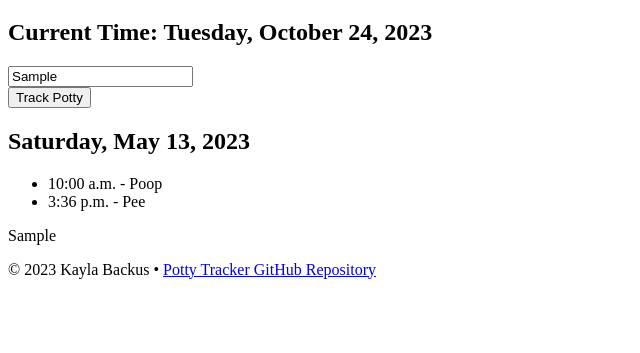
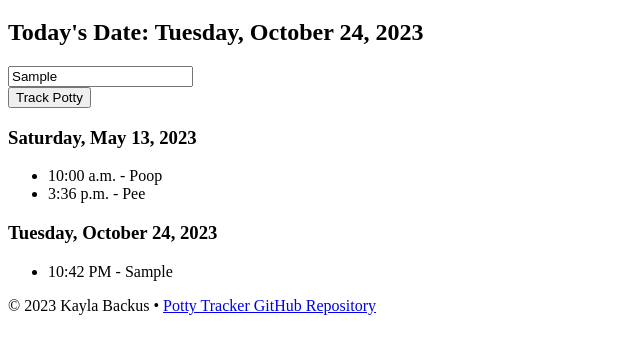
Before and after one commit to kaylab78/potty-tracker, a plain HTML site: page index.html in a window 1280 px wide. Both pictures are taken after typing "Sample" into the empty fields and a click on the button "Track Potty". Shown: the part 61-414 px from the top of the page, without its empty margins (0-640 px from the left). Drawn offline with nearby package versions, Linux system fonts and the light colour scheme.

Commit message:
Added functionality for one record

```diff
--- a/assets/js/script.js
+++ b/assets/js/script.js
@@ -1,16 +1,18 @@
 // When the user chooses a potty option and submits it, a new card shows up with the current date, the time of submission and the choice. If there is already a card for the day, the submitted choice shows up with the correct time. The cards are sorted by date newest to oldest.
 
 // Variables
-const currentTimeEl = document.querySelector("#current-time");
+const currentDateEl = document.querySelector("#current-date");
 const pottyInputEl = document.querySelector("#potty-input");
 const trackBtnEl = document.querySelector("#track-btn");
 const pottyOutputEl = document.querySelector("#potty-output");
 const copyrightYear = document.querySelector("#copyright-year");
+const timeEl = new Date().toLocaleString('en-us', {hour:"numeric", minute:"numeric"});
+const dateEl = new Date().toLocaleDateString('en-us', {weekday:"long", year:"numeric", month:"long", day:"numeric"});
 
 // When the window loads, the copyright information loads in the footer and current date displays in the header.
 $(document).ready(function() {
     renderCopyright();
-    displayCurrentTime();
+    displayCurrentDate();
 });
 
 // The copyright year changes based on the current year.
@@ -21,20 +23,27 @@ function renderCopyright() {
 };
 
 // Current date
-function displayCurrentTime() {
-    currentTimeEl.textContent = new Date().toLocaleDateString('en-us', { weekday:"long", year:"numeric", month:"long", day:"numeric"});
+function displayCurrentDate() {
+    currentDateEl.textContent = dateEl;
 };
 
+// When the Track Potty button is clicked, the potty type is entered.
 trackBtnEl.addEventListener("click", displayPottyType);
 
 function displayPottyType(event) {
     event.preventDefault();
     let newPottyDiv = document.createElement("div");
+    let newPottyH3 = document.createElement("h3");
+    let newPottyUl = document.createElement("ul");
+    let newPottyLi = document.createElement("li");
     let pottyInput = pottyInputEl.value.trim();
 
     pottyOutputEl.appendChild(newPottyDiv);
-    newPottyDiv.textContent = pottyInput;
-    console.log(pottyInput);
+    newPottyDiv.appendChild(newPottyH3);
+    newPottyH3.innerText = dateEl;
+    newPottyDiv.appendChild(newPottyUl);
+    newPottyUl.appendChild(newPottyLi);
+    newPottyUl.innerHTML = `<li>${timeEl} - ${pottyInput}</li>`
 };
 
 // When the page is fully loaded, load the previous potty entries
--- a/index.html
+++ b/index.html
@@ -16,7 +16,7 @@
         <section>
             <form id="potty-form">
                 <div>
-                    <h2>Current Time: <span id="current-time"></span></h2>
+                    <h2>Today's Date: <span id="current-date"></span></h2>
                 </div>
                 <div>
                     <input type="text" name="potty-type" placeholder="Enter Potty Type" id="potty-input" />
@@ -30,7 +30,7 @@
         <!-- Potty Output Section-->
         <section id="potty-output">
             <div>
-                <h2>Saturday, May 13, 2023</h2>
+                <h3>Saturday, May 13, 2023</h3>
                 <ul>
                     <li>10:00 a.m. - Poop</li>
                     <li>3:36 p.m. - Pee</li>
```
Also changed, not shown: 1 other file.
